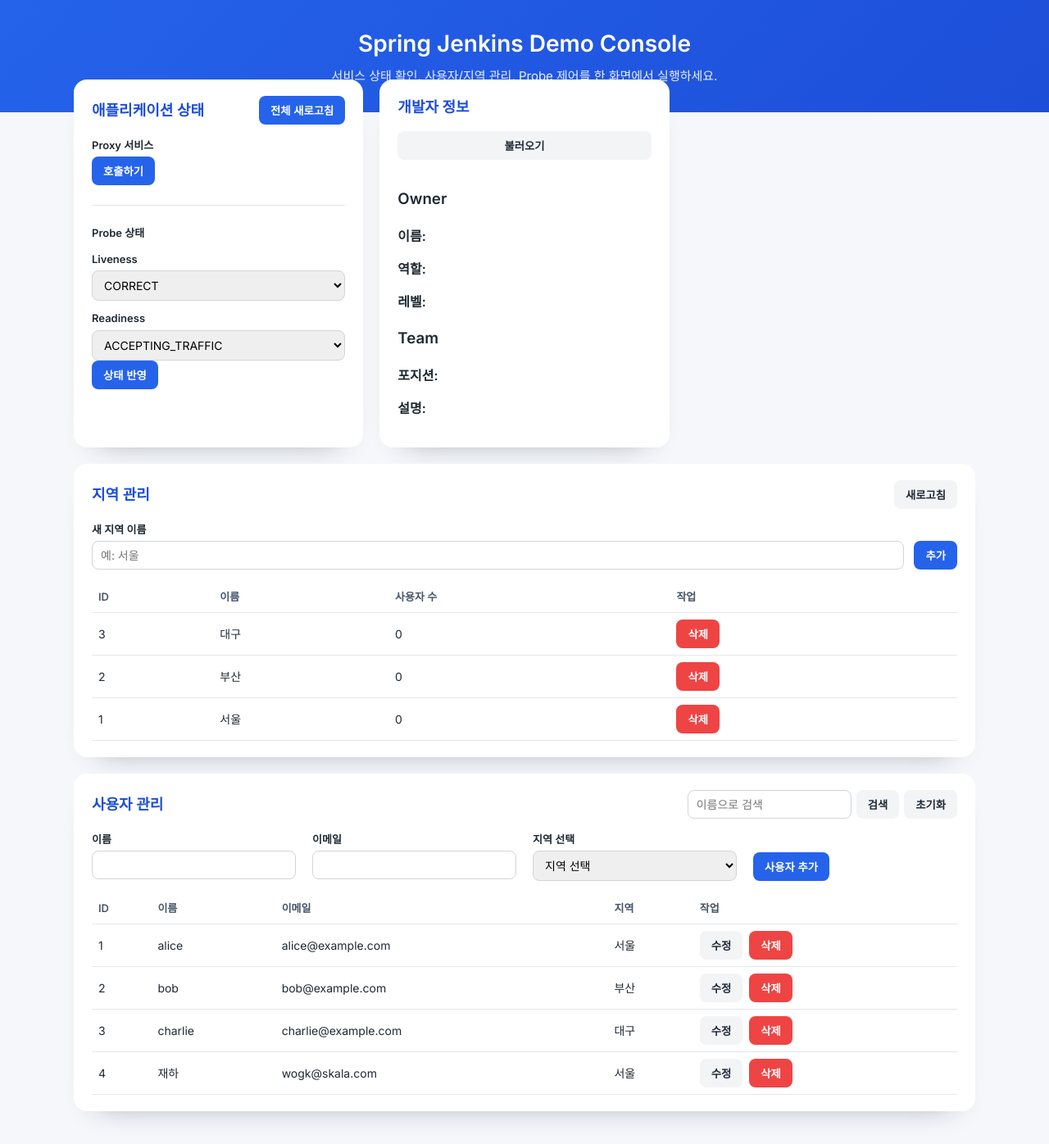
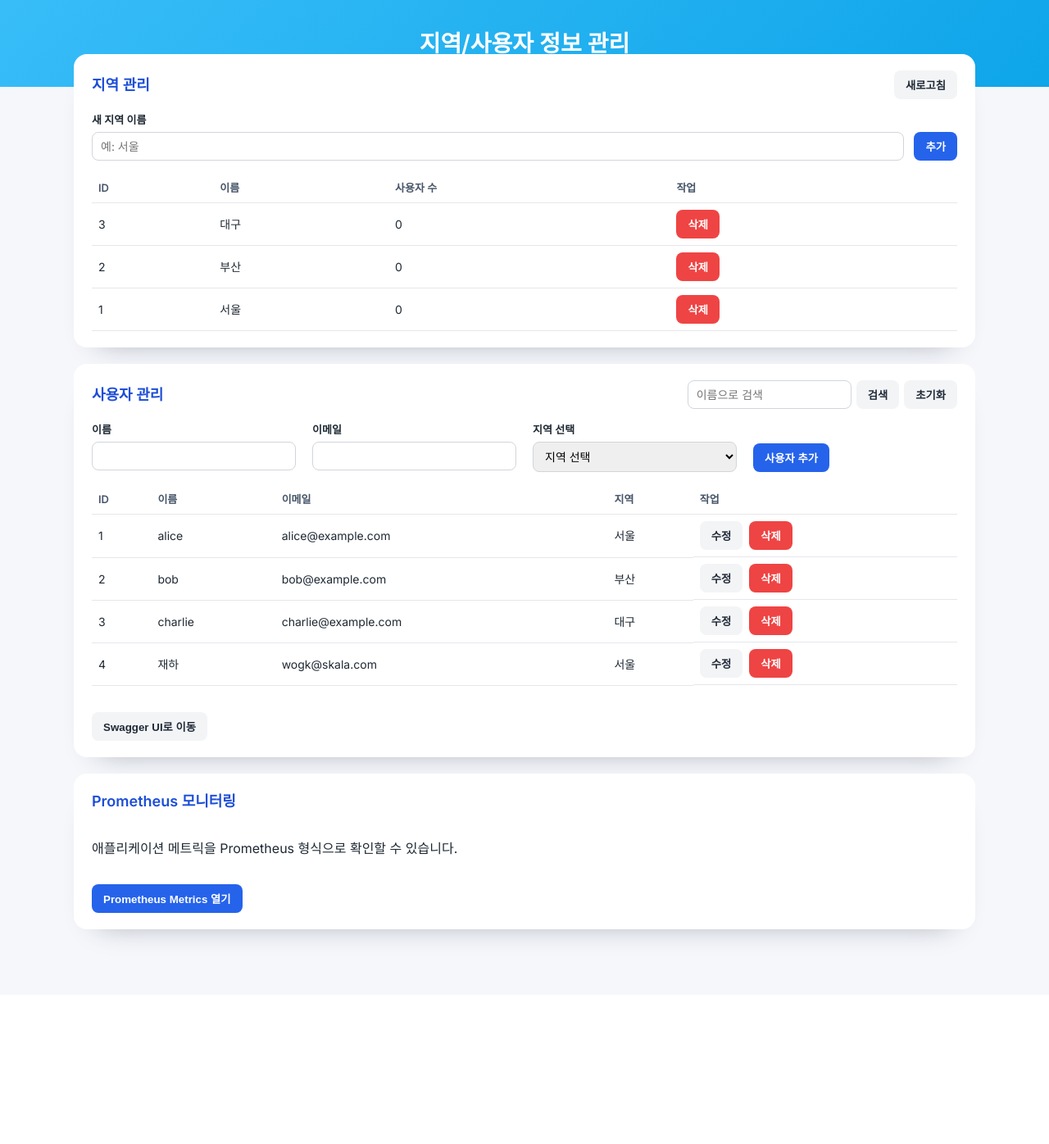
Before and after one commit to JHa9980/spring_jenkins, a Spring Boot app: page / in a window 1280 px wide. Shown: the top 1396 px of the page at 82% size. After the commit the page ends 1159 px from the top, so only its background shows below. Run offline with Spring Boot 4, Linux system fonts and the light colour scheme; data comes from the database, SQL or seed files in the repository.

Commit message:
index.html 수정

```diff
--- a/src/main/resources/static/index.html
+++ b/src/main/resources/static/index.html
@@ -19,7 +19,7 @@
       line-height: 1.5;
     }
     header {
-      background: linear-gradient(135deg, #2563eb, #1d4ed8);
+      background: linear-gradient(135deg, #38bdf8, #0ea5e9);
       color: #fff;
       padding: 32px 24px;
       text-align: center;
@@ -164,71 +164,13 @@
 </head>
 <body>
   <header>
-    <h1>Spring Jenkins Demo Console</h1>
-    <p>서비스 상태 확인, 사용자/지역 관리, Probe 제어를 한 화면에서 실행하세요.</p>
+    <h1>지역/사용자 정보 관리</h1>
   </header>
 
   <main id="app">
     <section v-if="toast" class="message" :class="toast.type">{{ toast.text }}</section>
 
     <div class="grid">
-      <article class="panel">
-        <div class="flex-row" style="justify-content: space-between; align-items: center;">
-          <h2>애플리케이션 상태</h2>
-          <button @click="refreshAll" :disabled="busy.any">전체 새로고침</button>
-        </div>
-        <div>
-          <label>Proxy 서비스</label>
-          <div class="actions">
-            <button @click="callProxy" :disabled="busy.proxy">호출하기</button>
-            <span v-if="proxyMessage">{{ proxyMessage }}</span>
-          </div>
-        </div>
-        <div class="section-divider"></div>
-        <div>
-          <label>Probe 상태</label>
-          <div v-if="probe">
-            <span class="status-pill" :class="probe.liveness === 'CORRECT' ? 'ok' : 'warn'">
-              Liveness: {{ probe.liveness }}
-            </span>
-            <span class="status-pill" :class="probe.readiness === 'ACCEPTING_TRAFFIC' ? 'ok' : 'warn'">
-              Readiness: {{ probe.readiness }}
-            </span>
-          </div>
-          <div class="flex-row" style="margin-top: 12px;">
-            <div class="flex-grow">
-              <label for="liveSelect">Liveness</label>
-              <select id="liveSelect" v-model="probeUpdate.liveness">
-                <option value="CORRECT">CORRECT</option>
-                <option value="BROKEN">BROKEN</option>
-              </select>
-            </div>
-            <div class="flex-grow">
-              <label for="readySelect">Readiness</label>
-              <select id="readySelect" v-model="probeUpdate.readiness">
-                <option value="ACCEPTING_TRAFFIC">ACCEPTING_TRAFFIC</option>
-                <option value="REFUSING_TRAFFIC">REFUSING_TRAFFIC</option>
-              </select>
-            </div>
-          </div>
-          <button @click="updateProbe" :disabled="busy.probe">상태 반영</button>
-        </div>
-      </article>
-
-      <article class="panel">
-        <h2>개발자 정보</h2>
-        <button class="secondary" @click="loadDeveloperInfo" :disabled="busy.developer">불러오기</button>
-        <div v-if="developerInfo">
-          <h3>Owner</h3>
-          <p><strong>이름:</strong> {{ developerInfo.owner.name }}</p>
-          <p><strong>역할:</strong> {{ developerInfo.owner.role }}</p>
-          <p><strong>레벨:</strong> {{ developerInfo.owner.level }}</p>
-          <h3>Team</h3>
-          <p><strong>포지션:</strong> {{ developerInfo.team.position }}</p>
-          <p><strong>설명:</strong> {{ developerInfo.team.detail }}</p>
-        </div>
-      </article>
-
       <article class="panel" style="grid-column: 1 / -1;">
         <div class="flex-row" style="justify-content: space-between; align-items: center;">
           <h2>지역 관리</h2>
@@ -351,6 +293,18 @@
             <button class="secondary" @click="cancelEdit">취소</button>
           </div>
         </div>
+
+        <div class="actions" style="margin-top: 16px;">
+          <button type="button" class="secondary" @click="openSwagger">Swagger UI로 이동</button>
+        </div>
+      </article>
+
+      <article class="panel" style="grid-column: 1 / -1;">
+        <h2>Prometheus 모니터링</h2>
+        <p>애플리케이션 메트릭을 Prometheus 형식으로 확인할 수 있습니다.</p>
+        <div class="actions">
+          <button type="button" @click="openPrometheus">Prometheus Metrics 열기</button>
+        </div>
       </article>
     </div>
   </main>
@@ -363,7 +317,6 @@
       data() {
         return {
           toast: null,
-          developerInfo: null,
           regions: [],
           newRegionName: '',
           regionError: '',
@@ -372,22 +325,15 @@
           newUser: { name: '', email: '', regionId: '' },
           userError: '',
           editUser: null,
-          probe: null,
-          probeUpdate: { liveness: 'CORRECT', readiness: 'ACCEPTING_TRAFFIC' },
-          proxyMessage: '',
           busy: {
-            any: false,
-            developer: false,
             regions: false,
-            users: false,
-            probe: false,
-            proxy: false
+            users: false
           }
         };
       },
       methods: {
         setToast(text, type = 'success') {
-          this.toast = { text, type: `message ${type}` };
+          this.toast = { text, type };
           setTimeout(() => (this.toast = null), 3500);
         },
         async request(path, options = {}) {
@@ -409,32 +355,6 @@
           } catch (err) {
             console.error('Request failed', err);
             throw err;
-          }
-        },
-        async refreshAll() {
-          this.busy.any = true;
-          try {
-            await Promise.all([
-              this.loadDeveloperInfo(),
-              this.loadRegions(),
-              this.loadUsers(),
-              this.loadProbe()
-            ]);
-            this.setToast('데이터를 갱신했습니다.');
-          } catch (err) {
-            this.setToast(err.message || '갱신 중 오류가 발생했습니다.', 'error');
-          } finally {
-            this.busy.any = false;
-          }
-        },
-        async loadDeveloperInfo() {
-          this.busy.developer = true;
-          try {
-            this.developerInfo = await this.request('/api/developer-info', { method: 'GET' });
-          } catch (err) {
-            this.setToast(err.message || '개발자 정보를 불러오지 못했습니다.', 'error');
-          } finally {
-            this.busy.developer = false;
           }
         },
         async loadRegions() {
@@ -584,46 +504,22 @@
             this.busy.users = false;
           }
         },
-        async loadProbe() {
+        openSwagger() {
+          window.open('https://sk081-ingress.skala25a.project.skala-ai.com/swagger/swagger-ui/', '_blank', 'noopener');
+        },
+        openPrometheus() {
+          window.open('https://sk081-ingress.skala25a.project.skala-ai.com/actuator/prometheus', '_blank', 'noopener');
+        },
+        async mountedLoad() {
           try {
-            this.probe = await this.request('/api/probe', { method: 'GET' });
-            this.probeUpdate = {
-              liveness: this.probe.liveness,
-              readiness: this.probe.readiness
-            };
+            await Promise.all([this.loadRegions(), this.loadUsers()]);
           } catch (err) {
-            this.setToast(err.message || 'Probe 정보를 불러올 수 없습니다.', 'error');
-          }
-        },
-        async updateProbe() {
-          this.busy.probe = true;
-          try {
-            this.probe = await this.request('/api/probe', {
-              method: 'POST',
-              body: JSON.stringify(this.probeUpdate)
-            });
-            this.setToast('Probe 상태가 업데이트되었습니다.');
-          } catch (err) {
-            this.setToast(err.message || 'Probe 업데이트에 실패했습니다.', 'error');
-          } finally {
-            this.busy.probe = false;
-          }
-        },
-        async callProxy() {
-          this.busy.proxy = true;
-          try {
-            const text = await this.request('/api/proxy', { method: 'GET', headers: {} });
-            this.proxyMessage = typeof text === 'string' ? text : JSON.stringify(text);
-          } catch (err) {
-            this.proxyMessage = '';
-            this.setToast(err.message || 'Proxy 호출에 실패했습니다.', 'error');
-          } finally {
-            this.busy.proxy = false;
+            this.setToast(err.message || '초기 데이터를 불러오지 못했습니다.', 'error');
           }
         }
       },
       async mounted() {
-        await this.refreshAll();
+        await this.mountedLoad();
       }
     }).mount('#app');
   </script>
```
